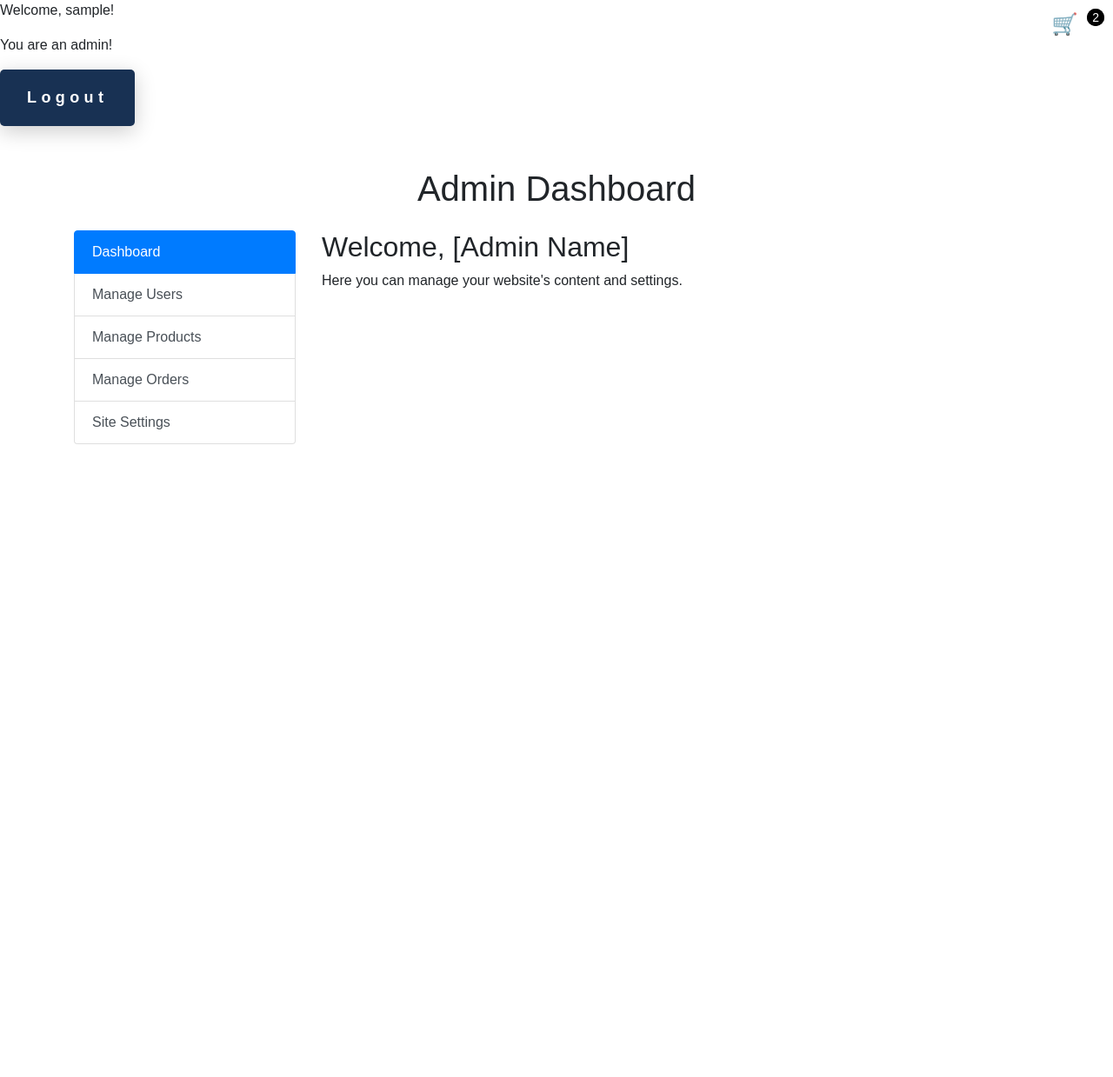
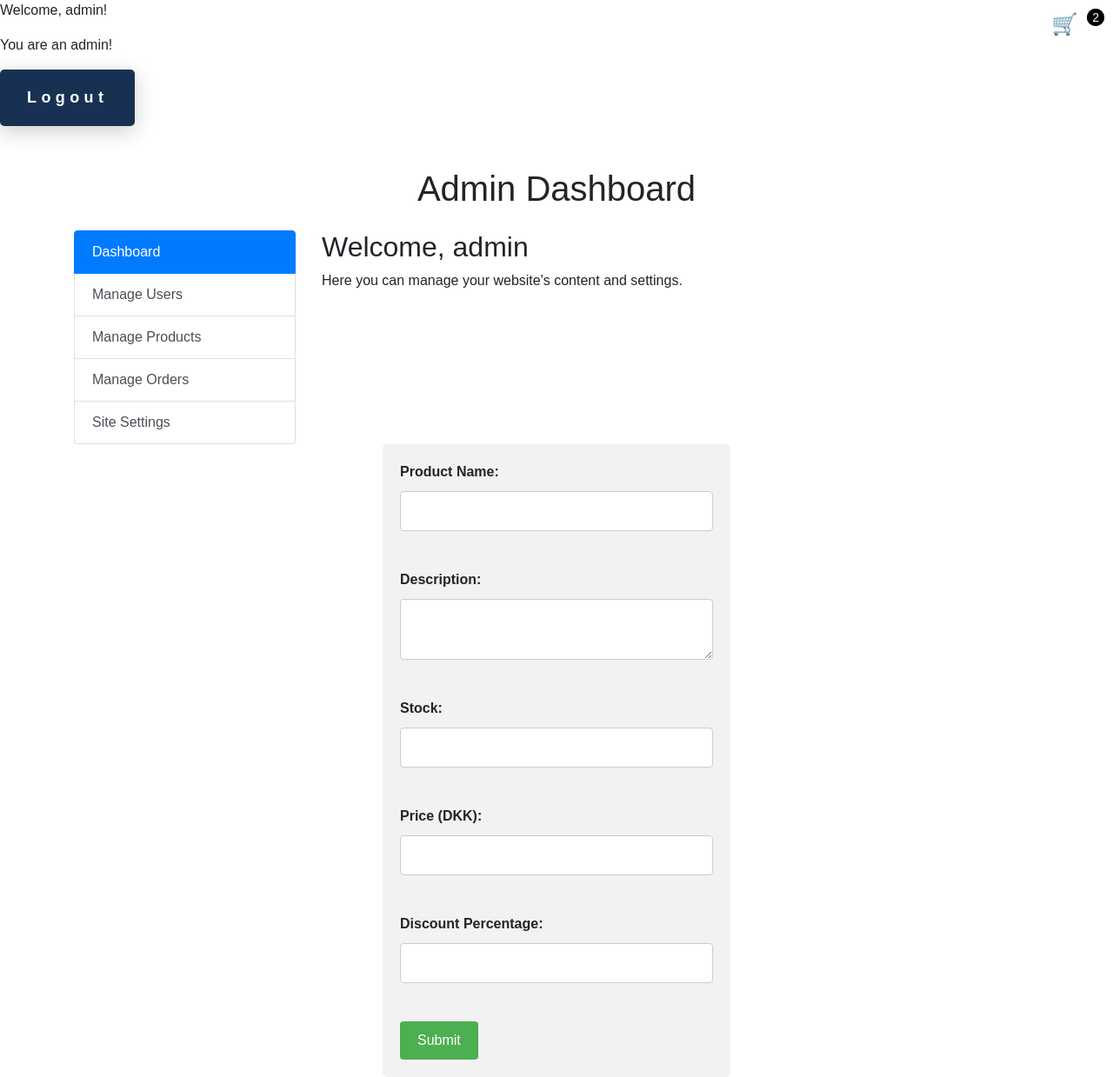
Before and after one commit to CasperJ4/DDUWebshopFrontend, a PHP site: page /your-app/admin.php in a window 1280 px wide. Shown: the whole page at 87% size. Before the commit the page ends 511 px from the top, so only its background shows below. Run offline with PHP 8.4, Linux system fonts and the light colour scheme; the visitor is signed in with stand-in values (Sample User, id 1).

Commit message:
admin page is almost ready its secure now

```diff
--- a/FrontEnd/admin.php
+++ b/FrontEnd/admin.php
@@ -1,3 +1,20 @@
+<?php
+
+// Check if user is logged in
+if (!isset($_SESSION['user'])) {
+    // Redirect to login page
+    header("Location: login.php");
+    exit();
+}
+
+// Check if user is admin
+if ($_SESSION['user'] !== 'admin') {
+    // Redirect to index.php
+    header("Location: index.php");
+    exit();
+}
+?>
+
 <div class="container mt-5">
     <h1 class="text-center">Admin Dashboard</h1>
     <div class="row mt-4">
@@ -11,7 +28,7 @@
             </div>
         </div>
         <div class="col-md-9">
-             <h2>Welcome, [Admin Name]</h2>
+            <h2>Welcome, <?php echo $_SESSION['user'] ?></h2>
             <p>Here you can manage your website's content and settings.</p>
             <!-- Additional admin functionalities can be added here -->
         </div>
--- /dev/null
+++ b/FrontEnd/prodinsert.php
@@ -0,0 +1,35 @@
+
+
+<?php
+// Check if user is logged in as admin
+if (isset($_SESSION['admin']) && $_SESSION['admin'] === true) {
+    ?>
+    <form action="productinsert.php" method="POST">
+        <label for="product_name">Product Name:</label>
+        <input type="text" id="product_name" name="product_name" required><br><br>
+
+        <label for="product_description">Description:</label>
+        <textarea id="product_description" name="product_description" required></textarea><br><br>
+
+        <label for="product_stock">Stock:</label>
+        <input type="number" id="product_stock" name="product_stock" required><br><br>
+
+        <label for="product_price_dkk">Price (DKK):</label>
+        <input type="number" id="product_price_dkk" name="product_price_dkk" required><br><br>
+
+        <label for="product_discount_percentage">Discount Percentage:</label>
+        <input type="number" id="product_discount_percentage" name="product_discount_percentage" required><br><br>
+
+        <input type="submit" value="Submit">
+    </form>
+    <?php
+} else {
+    // Redirect to login page or index page based on login status
+    if (isset($_SESSION['logged_in']) && $_SESSION['logged_in'] === true) {
+        header("Location: index.php");
+    } else {
+        header("Location: login.php");
+    }
+    exit;
+}
+?>
--- a/admin.php
+++ b/admin.php
@@ -1,3 +1,4 @@
 <?php require_once 'start.php'; ?>
 <?php require_once FRONTEND . 'header.php'; ?>
 <?php require_once FRONTEND . 'admin.php'; ?>
+<?php require_once FRONTEND . 'prodinsert.php'; ?>
--- /dev/null
+++ b/css/products.css
@@ -0,0 +1,37 @@
+    form {
+        max-width: 400px;
+        margin: 0 auto;
+        padding: 20px;
+        background-color: #f2f2f2;
+        border-radius: 5px;
+    }
+
+    label {
+        display: block;
+        margin-bottom: 10px;
+        font-weight: bold;
+    }
+
+    input[type="text"],
+    input[type="number"],
+    textarea {
+        width: 100%;
+        padding: 10px;
+        margin-bottom: 20px;
+        border: 1px solid #ccc;
+        border-radius: 4px;
+        box-sizing: border-box;
+    }
+
+    input[type="submit"] {
+        background-color: #4CAF50;
+        color: white;
+        padding: 10px 20px;
+        border: none;
+        border-radius: 4px;
+        cursor: pointer;
+    }
+
+    input[type="submit"]:hover {
+        background-color: #45a049;
+    }
```
Lines whose indentation alone changed are shown as unchanged.
